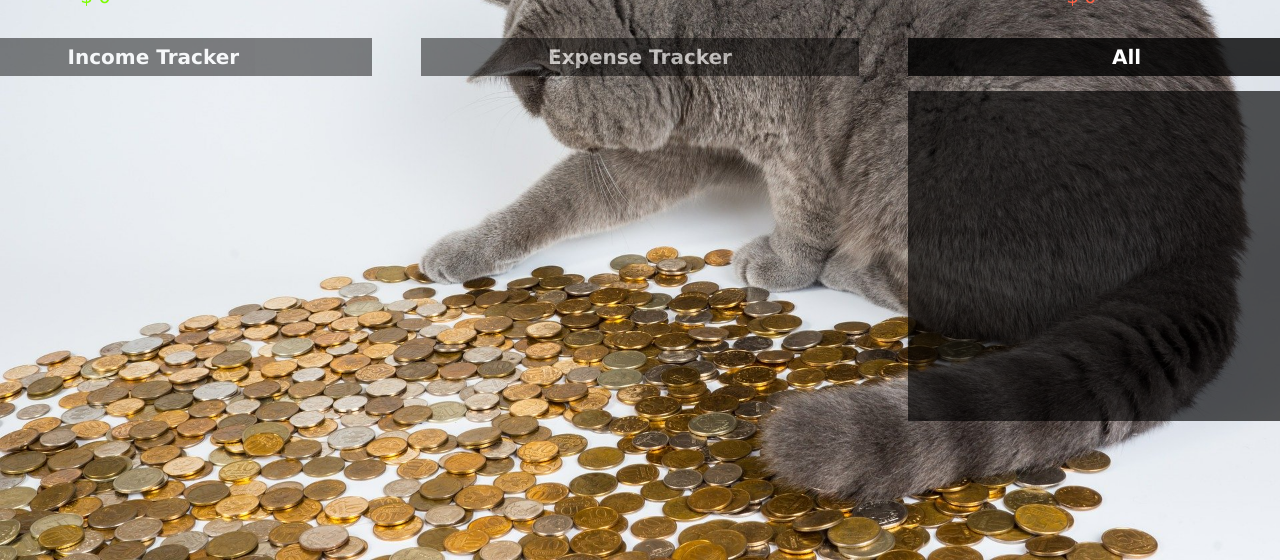
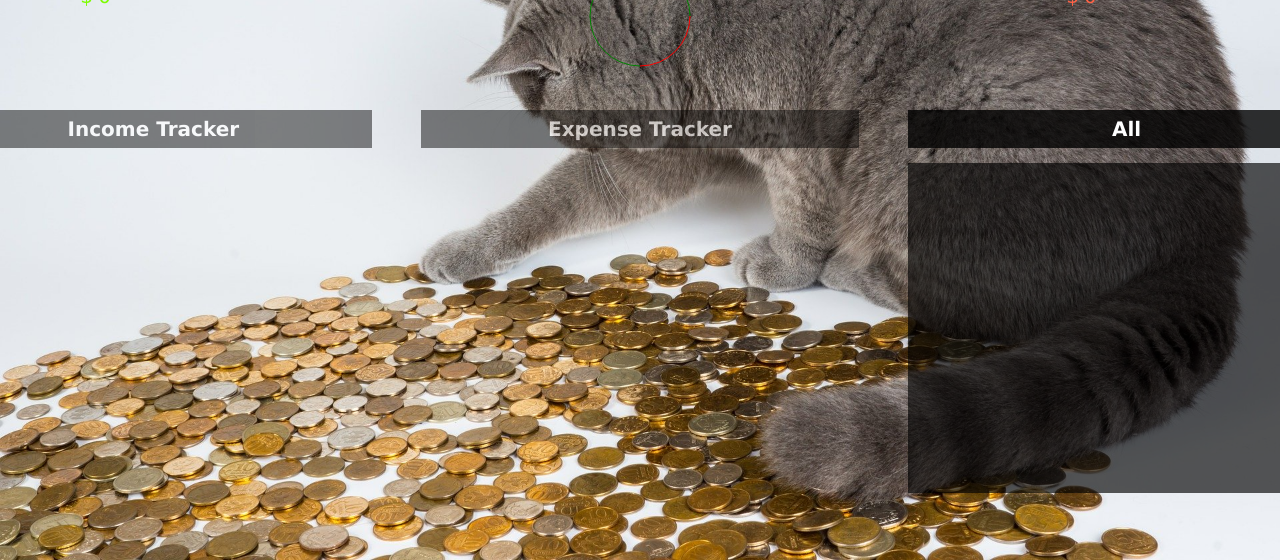
Before and after one commit to yangcodes/project23budgetapp, a plain HTML site: page index.html in a window 1280 px wide. Shown: the part 240-800 px from the top of the page. Drawn offline with Linux system fonts and the light colour scheme.

Commit message:
created the canvas element and draw circle function

```diff
--- a/chart.js
+++ b/chart.js
@@ -0,0 +1,26 @@
+const chart = document.querySelector(".chart");
+const canvas = document.createElement("canvas");
+
+//dimensions
+canvas.height = 120;
+canvas.width = 120;
+
+chart.appendChild(canvas);
+
+//initializing a 2d context
+const context2D = canvas.getContext("2d");
+
+context2D.linewidth = 10;
+
+const radius = 50;
+
+//drawCircle function
+function drawCircle(color, ratio, anticlockwise) {
+  context2D.strokeStyle = color;
+  context2D.beginPath();
+  context2D.arc(60, 60, radius, 0, ratio * Math.PI * 2, anticlockwise);
+  context2D.stroke();
+}
+
+drawCircle("red", 0.25, false);
+drawCircle("green", 0.25, true);
--- a/style.css
+++ b/style.css
@@ -201,6 +201,6 @@ input[type="submit"] {
   margin-left: 10px;
 }
 
-/* canvas {
+/*canvas {
   border: 1px white solid;
-} */
+}*/
```
